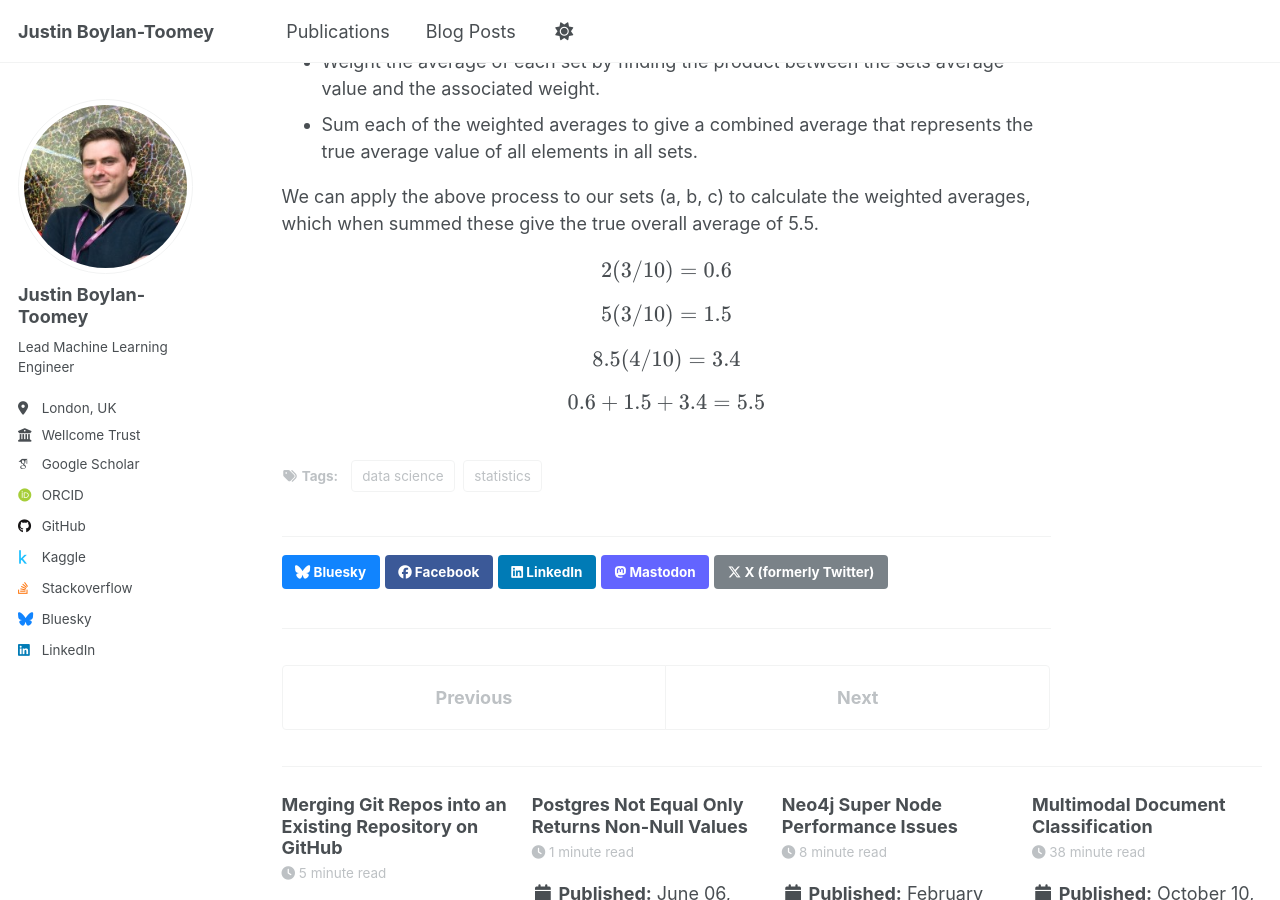
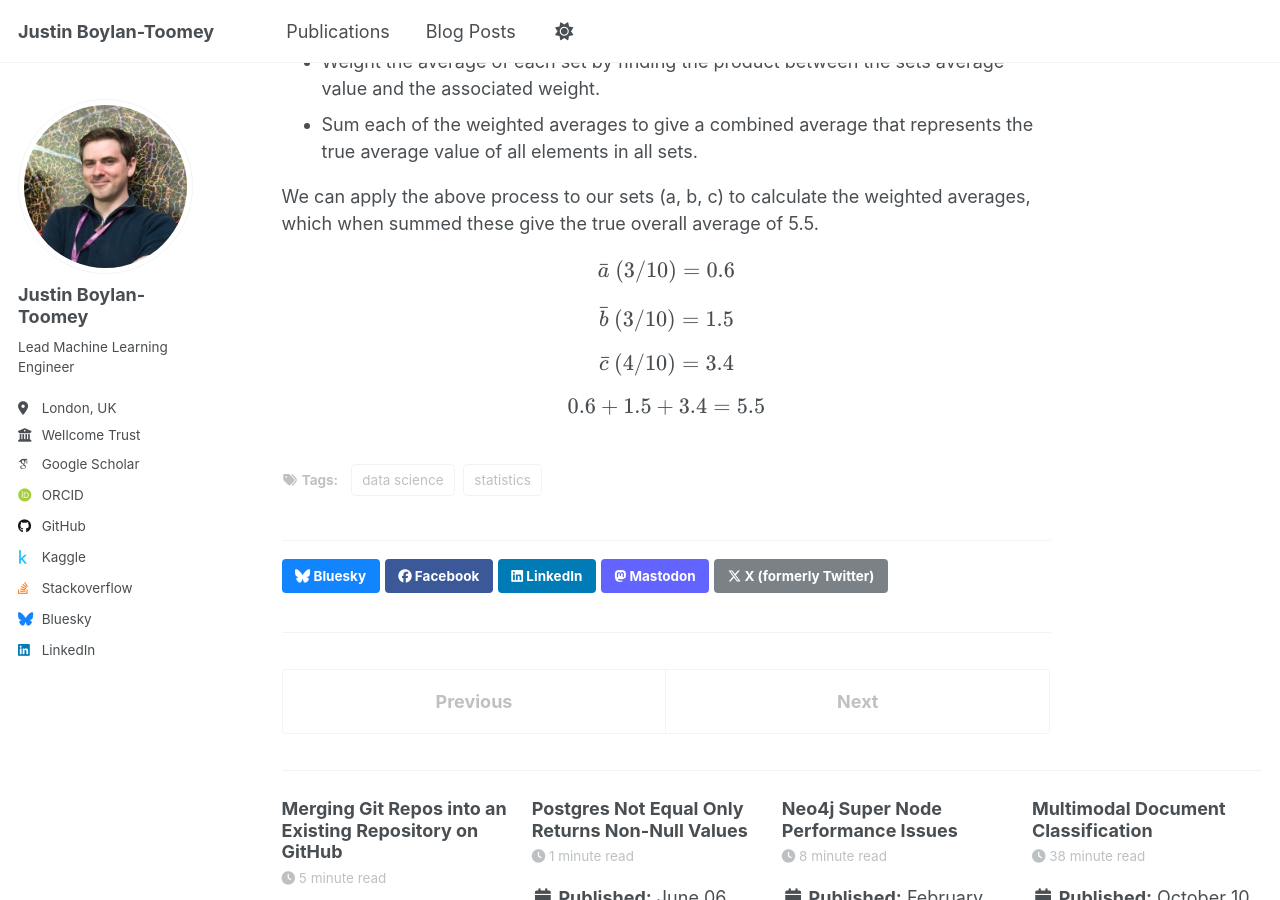
Before and after one commit to justinbt1/justinbt1.github.io, a Jekyll site: the page built from _posts/2025-06-13-mean-of-means.md, in a window 1280 px wide and 900 px high, scrolled down 1146 px. Built offline with Jekyll 4.4.1, drawn with Linux system fonts in a browser that asks for light colours; some web fonts are replaced; a script that is not in the unit is left out.

Commit message:
sql_post

```diff
--- a/_posts/2025-06-13-mean-of-means.md
+++ b/_posts/2025-06-13-mean-of-means.md
@@ -48,15 +48,15 @@ The discrepancy is due to the combined average not accounting for the number of
 We can apply the above process to our sets (a, b, c) to calculate the weighted averages, which when summed these give the true overall average of 5.5.
 
 $$
-2 (3 / 10) = 0.6
+\bar{a}\ (3 / 10) = 0.6
 $$
 
 $$
-5 (3 / 10) = 1.5
+\bar{b}\ (3 / 10) = 1.5
 $$
 
 $$
-8.5 (4 / 10) = 3.4
+\bar{c}\ (4 / 10) = 3.4
 $$
 
 $$
```
